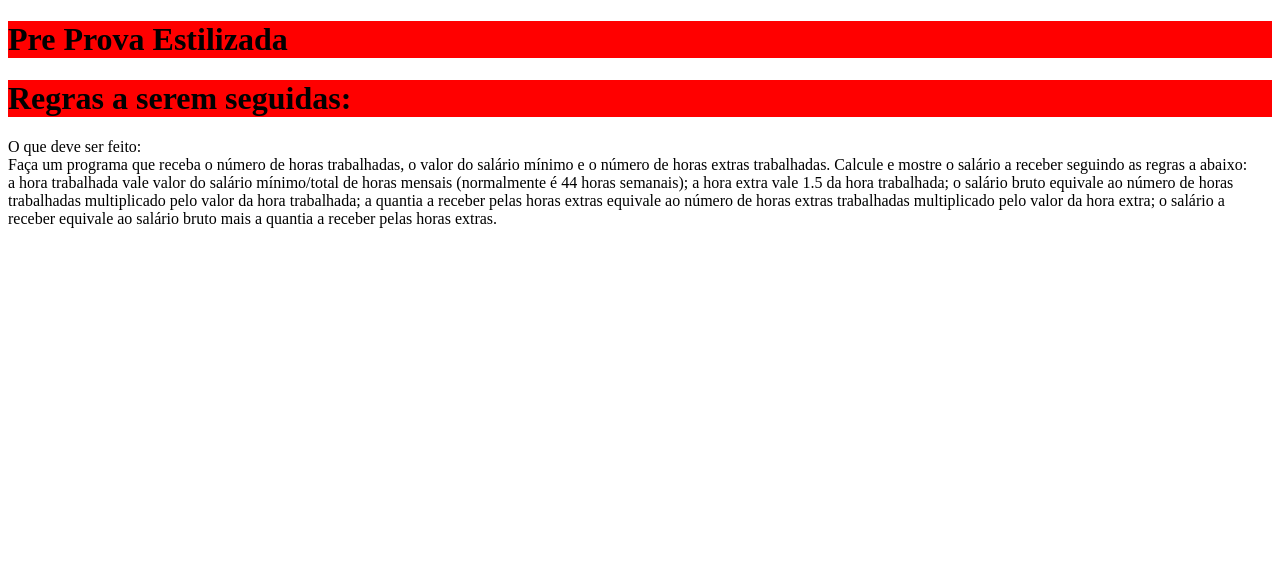
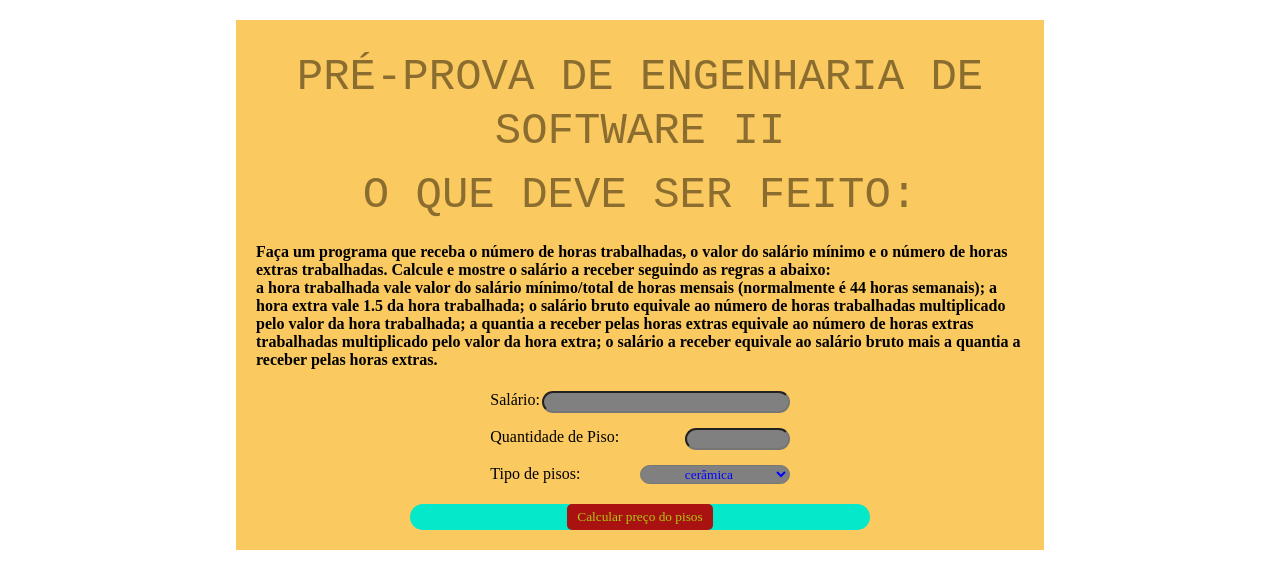
Before and after one commit to DIEG0FERNANDES/salario-pre-prova, a plain HTML site: page SpecRunner.html in a window 1280 px wide. Drawn offline with Linux system fonts and the light colour scheme.

Commit message:
1.0.0
adicionando o projeto com estilização

```diff
--- a/SpecRunner.html
+++ b/SpecRunner.html
@@ -5,18 +5,16 @@
   <meta charset="UTF-8">
   <meta http-equiv="X-UA-Compatible" content="IE=edge">
   <meta name="viewport" content="width=device-width, initial-scale=1.0">
-  <link rel="stylesheet" href="src/styles/style.css">
-  <title>preProvaEngenhariaDeSoftware</title>
+  <link rel="stylesheet" href="./src/styles/style.css">
+  <title>Salário Pré Prova</title>
 </head>
 
 <body>
-  <h1>Pre Prova Estilizada</h1>
+  <div class="container">
+    <h1>PRÉ-PROVA DE ENGENHARIA DE SOFTWARE II</h1>
     <div class="regras">
-    <h1>Regras a serem seguidas:</h1>
-    <script src="src/spec/preProvaSpec.js"></script>
-  </div>
-  <p>O que deve ser feito:
-    <br>
+      <h1>O QUE DEVE SER FEITO:</h1>
+      <h4>
         Faça um programa que receba o número de horas trabalhadas, o valor do salário mínimo e o número de horas extras
         trabalhadas. Calcule e mostre o salário a receber seguindo as regras a abaixo:
         <br>
@@ -26,9 +24,34 @@
         a quantia a receber pelas horas extras equivale ao número de horas extras trabalhadas multiplicado pelo valor da
         hora extra;
         o salário a receber equivale ao salário bruto mais a quantia a receber pelas horas extras.
+      </h4>
+    </div>
+    <form id="loan-form" onsubmit="calculateResult(event)">
+      <div class="form-input">
+        <label for="loan-value">Salário:</label>
+        <input type="number" id="loan-value" min="35" step="0.01" required>
+      </div>
+      <div class="form-input">
+        <label for="loan-installments">Quantidade de Piso:</label>
+        <input type="number" id="loan-installments" min="1" step="1" required>
+      </div>
+      <div class="form-input">
+        <label for="client-type">Tipo de pisos:</label>
+        <select id="client-type">
+          <option value="35 o m²">cerâmica</option>
+          <option value="125 o m²">parcelanato</option>
+          <option value="330 o m²">madeira</option>
+        </select>
+      </div>
+      <div id="button-area">
+        <button>Calcular preço do pisos</button>
+      </div>
+    </form>
 
-  </p>
+    <span src="result"></span>
+  </div>
 
+  <script src="src/spec/preProvaSpec.js"></script>
 </body>
 
 </html>
--- a/src/spec/preProvaSpec.js
+++ b/src/spec/preProvaSpec.js
@@ -1,3 +1,40 @@
+const $ = document.querySelector.bind(document)
+
+const calculateResult = (event) => {
+  event.preventDefault()
+
+  const loanValue = convertStringToFloat('loan-value')
+  const loanInstallments = convertStringToFloat('loan-installments')
+  const pisos = convertStringToFloat('client-type')
+
+  const installmentValue = calculateInstallmentValue(loanValue, pisos, loanInstallments)
+
+  $('#result').innerText = `Valor da pisos: R$ ${installmentValue.toFixed(2)}`
+}
+
+/**
+ * Gets the value of a HTML input and converts it to a float number
+ * @param {string} id An id from a HTML input without the hash
+ * @returns The value of the input converted to a float number
+ */
+const convertStringToFloat = (id) => {
+  let aux = $(`#${id}`).value
+  const value = parseFloat(aux)
+  return value
+}
+
+/**
+ * Calculates the installment value of the final loan value
+ * @param {number} loanValue The loan's value
+ * @param {number} pisos The tax pisos to be applied to the loan
+ * @param {number} loanInstallments The amount of installments of the loan
+ * @returns The installment value of the final loan value as a float number
+ */
+const calculateInstallmentValue = (loanValue, pisos, loanInstallments) => {
+  const finalLoanValue = loanValue * (1 + ((pisos / 35) * loanInstallments))
+  const installmentValue = finalLoanValue / loanInstallments
+  return installmentValue
+}
 describe("Suítes de teste para validar o salário a receber seguindo as regras demonstradas acima", function () {
     it("deve validar o valor do salário visando o total de horas mensais", function(){});
     it("deve validar o salário somando a hora extra trabalhada", function(){});
--- a/src/styles/style.scss
+++ b/src/styles/style.scss
@@ -1,5 +1,113 @@
-body{
-    h1{
-        background-color: red;
+body {
+    margin: 0;
+
+    .container {
+        width: 60%;
+        margin: 20px auto;
+        padding: 20px;
+        background-color: #fac960;
+        font-family: "regular";
+        text-align: center;
+
+        h1 {
+            font-family: 'Courier New', Courier, monospace;
+            margin: 10px 0px;
+            color: #8a6d2f;
+            font-size: 44px;
+            line-height: 54px;
+            font-style: normal;
+            font-weight: 300;
+            letter-spacing: 0px;
+            text-shadow: none;
+        }
+
+        h4 {
+            text-align: start;
+        }
+
+        #result {
+            text-align: center;
+            display: block;
+            margin-top: 30px;
+            font-family: "title";
+            background-color: gold;
+            border-radius: 30px;
+        }
+
+        #loan-form {
+            margin: auto;
+            width: 60%;
+
+            button {
+                color: rgb(173, 201, 16);
+                font-family: "title";
+                background-color: rgb(170, 17, 17);
+                border: none;
+                border-radius: 5px;
+                padding: 5px 10px;
+            }
+
+            .form-input {
+                display: flex;
+                width: 65%;
+                margin: 0 auto 15px auto;
+
+                input {
+                    text-align: right;
+                    font-family: "regular";
+                    margin-left: auto;
+                }
+
+                select {
+                    text-align: center;
+                    font-family: "regular";
+                    margin-left: auto;
+
+                }
+
+                #loan-value {
+                    width: 240px;
+                    border-radius: 30px;
+                    box-shadow: none;
+                    background-color: grey;
+                    color: blue;
+                }
+
+                #loan-installments {
+                    width: 97px;
+                    border-radius: 30px;
+                    box-shadow: none;
+                    background-color: grey;
+                    color: blue;
+                }
+
+                #client-type {
+                    width: 50%;
+                    color: blue;
+                    border-radius: 30px;
+                    box-shadow: none;
+                    background-color: gray;
+                }
+
+            }
+
+            #button-area {
+                text-align: center;
+                margin-top: 20px;
+                background-color: rgb(5, 233, 202);
+                border-radius: 30px;
+
+            }
+
+            button {
+                color: rgb(173, 201, 16);
+                font-family: "title";
+                background-color: rgb(170, 17, 17);
+                border: none;
+                border-radius: 5px;
+                padding: 5px 10px;
+            }
+        }
     }
+
 }
```
Also changed, not shown: src/styles/style.css, 1 other file. Lines whose indentation alone changed are shown as unchanged.
